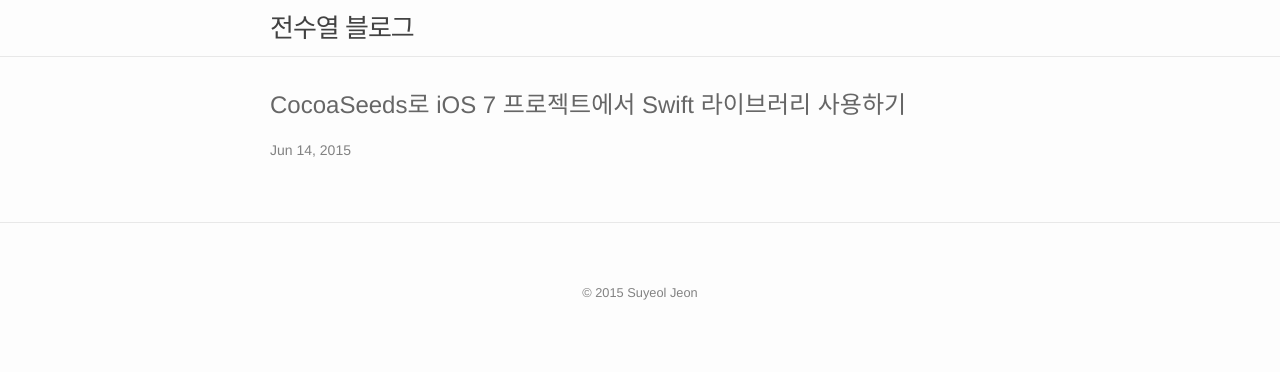
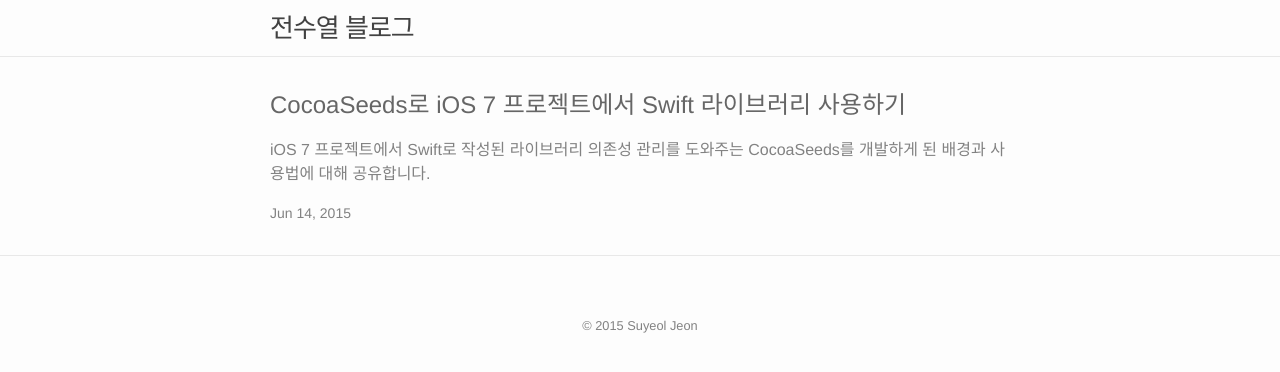
Before and after one commit to devxoul/blog, a Jekyll site: the page built from index.html, in a window 1280 px wide. Shown: the top 372 px of the page. Built offline with Jekyll 4.4.1, drawn with Linux system fonts in a browser that asks for light colours; Markdown is read by kramdown in place of the engine named in the settings.

Commit message:
글 목록에서 description을 보여줍니다.

```diff
--- a/_posts/2015-06-14-cocoaseeds.markdown
+++ b/_posts/2015-06-14-cocoaseeds.markdown
@@ -1,6 +1,7 @@
 ---
 layout: post
 title: "CocoaSeeds로 iOS 7 프로젝트에서 Swift 라이브러리 사용하기"
+description: iOS 7 프로젝트에서 Swift로 작성된 라이브러리 의존성 관리를 도와주는 CocoaSeeds를 개발하게 된 배경과 사용법에 대해 공유합니다.
 ---
 
 ## Cocoa 의존성 관리 도구와 Swift
--- a/_sass/_layout.scss
+++ b/_sass/_layout.scss
@@ -173,10 +173,11 @@
 
 .post-list {
     margin-left: 0;
+    margin-bottom: 0;
     list-style: none;
 
-    > li {
-        margin-bottom: $spacing-unit;
+    p {
+        color: $grey-color;
     }
 }
 
--- a/index.html
+++ b/index.html
@@ -10,6 +10,7 @@
         <h2>
           <a class="post-link" href="{{ post.url | prepend: site.baseurl }}">{{ post.title }}</a>
         </h2>
+        <p>{{ post.description }}</p>
         <span class="post-meta">{{ post.date | date: "%b %-d, %Y" }}</span>
       </li>
     {% endfor %}
```
